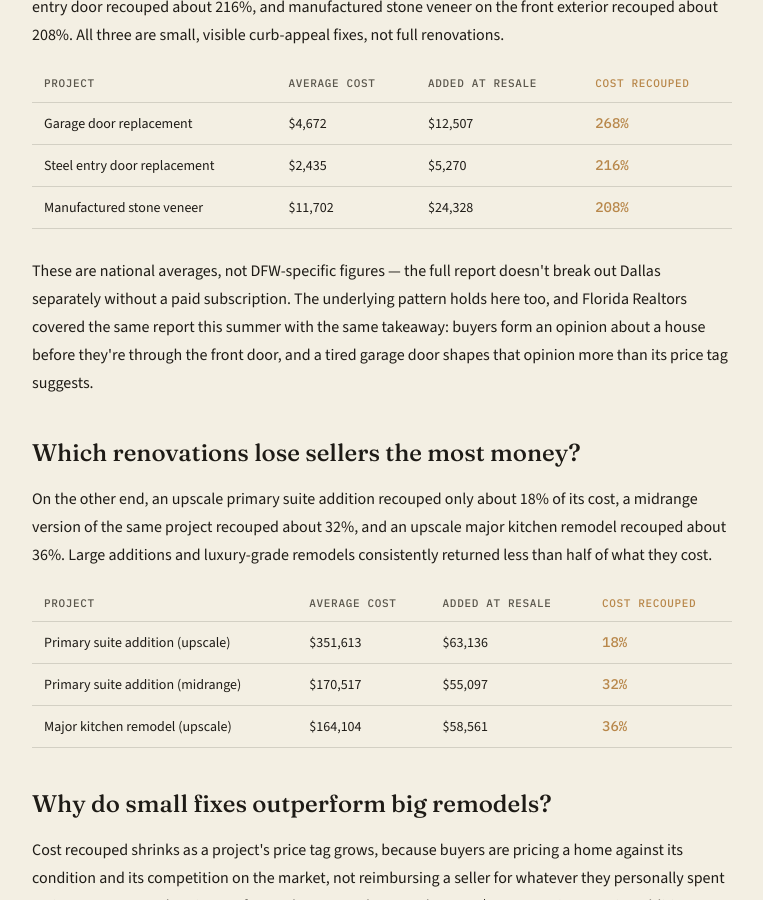
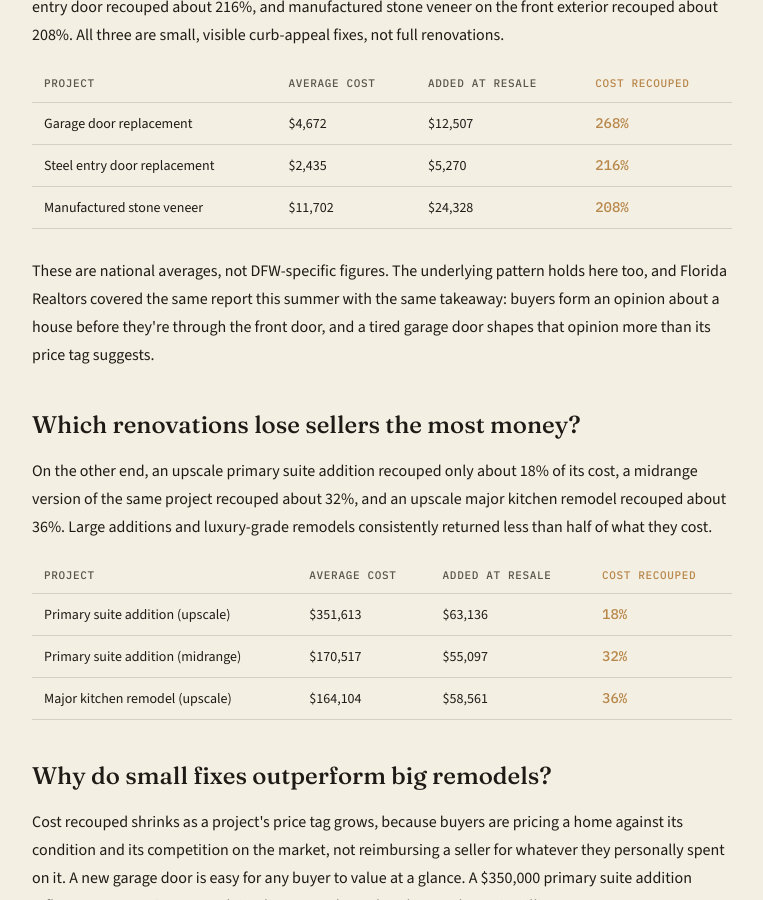
Before and after one commit to nathanielmorales7/deedanddoor, a Jekyll site: the page journal-repairs-that-pay-off.html, which Jekyll copies as it is, in a window 1280 px wide and 900 px high, scrolled down 1031 px. Shown: the whole window, without its empty margins (100-863 px from the left). Built offline with Jekyll 4.4.1, drawn with Linux system fonts in a browser that asks for light colours.

Commit message:
Clarify national averages and remove DFW reference
Removed reference to DFW-specific figures and clarified that the averages are national. Retained the link to the Florida Realtors report.

```diff
--- a/journal-repairs-that-pay-off.html
+++ b/journal-repairs-that-pay-off.html
@@ -113,7 +113,7 @@
           </tbody>
         </table>
 
-        <p>These are national averages, not DFW-specific figures — the full report doesn't break out Dallas separately without a paid subscription. The underlying pattern holds here too, and <a href="https://floridarealtors.org/news-media/news-articles/2026/07/renovations-biggest-bang-your-buck" target="_blank" rel="noopener">Florida Realtors covered the same report</a> this summer with the same takeaway: buyers form an opinion about a house before they're through the front door, and a tired garage door shapes that opinion more than its price tag suggests.</p>
+        <p>These are national averages, not DFW-specific figures. The underlying pattern holds here too, and <a href="https://floridarealtors.org/news-media/news-articles/2026/07/renovations-biggest-bang-your-buck" target="_blank" rel="noopener">Florida Realtors covered the same report</a> this summer with the same takeaway: buyers form an opinion about a house before they're through the front door, and a tired garage door shapes that opinion more than its price tag suggests.</p>
 
         <h2>Which renovations lose sellers the most money?</h2>
         <p>On the other end, an upscale primary suite addition recouped only about 18% of its cost, a midrange version of the same project recouped about 32%, and an upscale major kitchen remodel recouped about 36%. Large additions and luxury-grade remodels consistently returned less than half of what they cost.</p>
```
